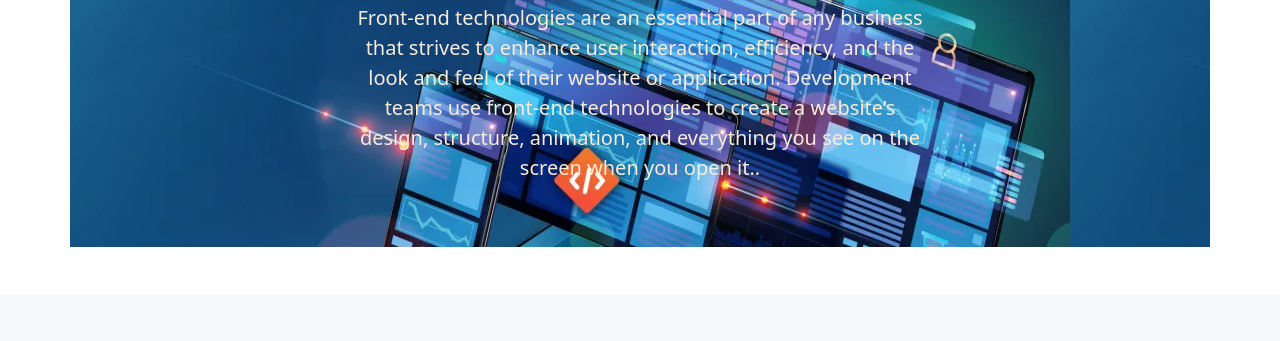
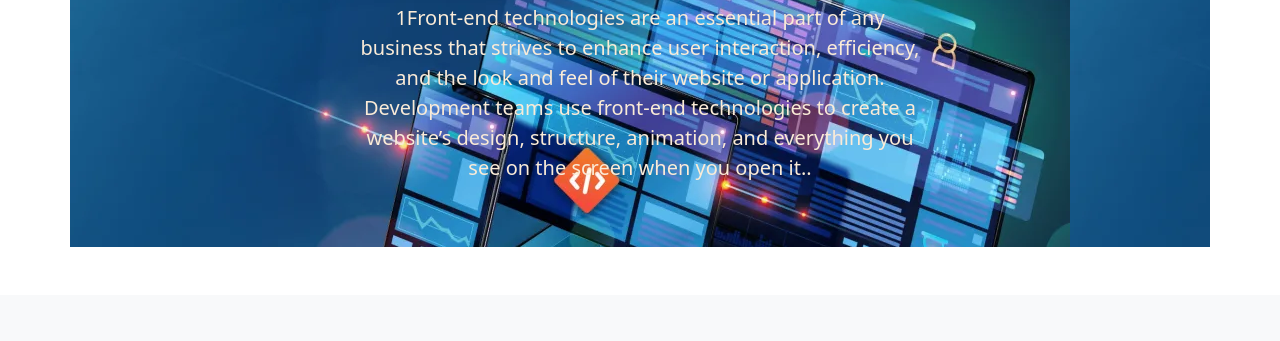
Before and after one commit to sreekalaps/frontend, a plain HTML site: page content.html in a window 1280 px wide. Shown: the part 149-490 px from the top of the page. Drawn offline with nearby package versions, Linux system fonts and the light colour scheme.

Commit message:
Update content.html

```diff
--- a/content.html
+++ b/content.html
@@ -27,7 +27,7 @@
         <div class="col-lg-6 col-md-8 mx-auto" >
           <h1 class="fw-light">Frontend Technologies</h1>
 
-          <p class="lead text-color" >Front-end technologies are an essential part of any business that strives to enhance user interaction, efficiency, and the look and feel of their website or application. Development teams use front-end technologies to create a website’s design, structure, animation, and everything you see on the screen when you open it..</p>
+          <p class="lead text-color" >1Front-end technologies are an essential part of any business that strives to enhance user interaction, efficiency, and the look and feel of their website or application. Development teams use front-end technologies to create a website’s design, structure, animation, and everything you see on the screen when you open it..</p>
         </div>
       </div>
     </section>
```
